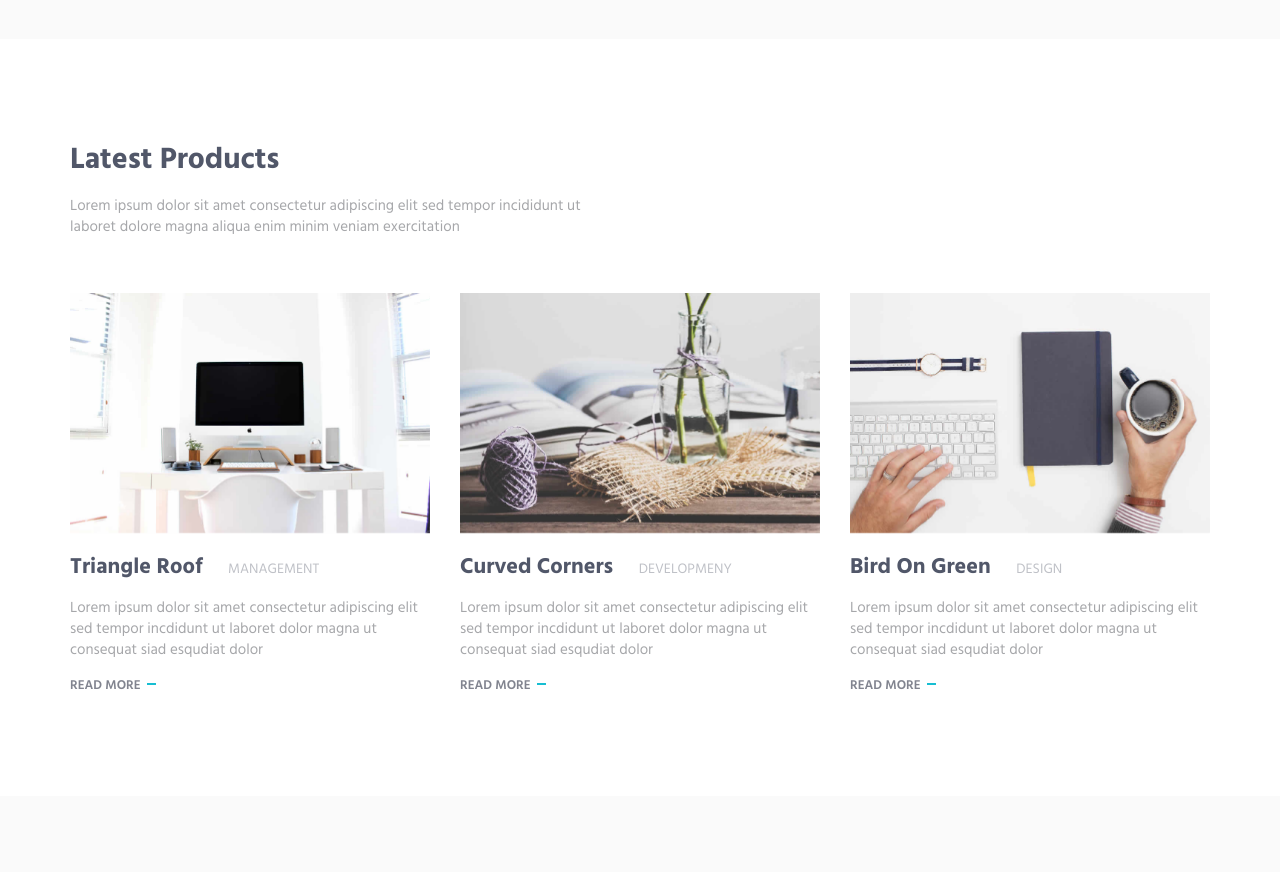
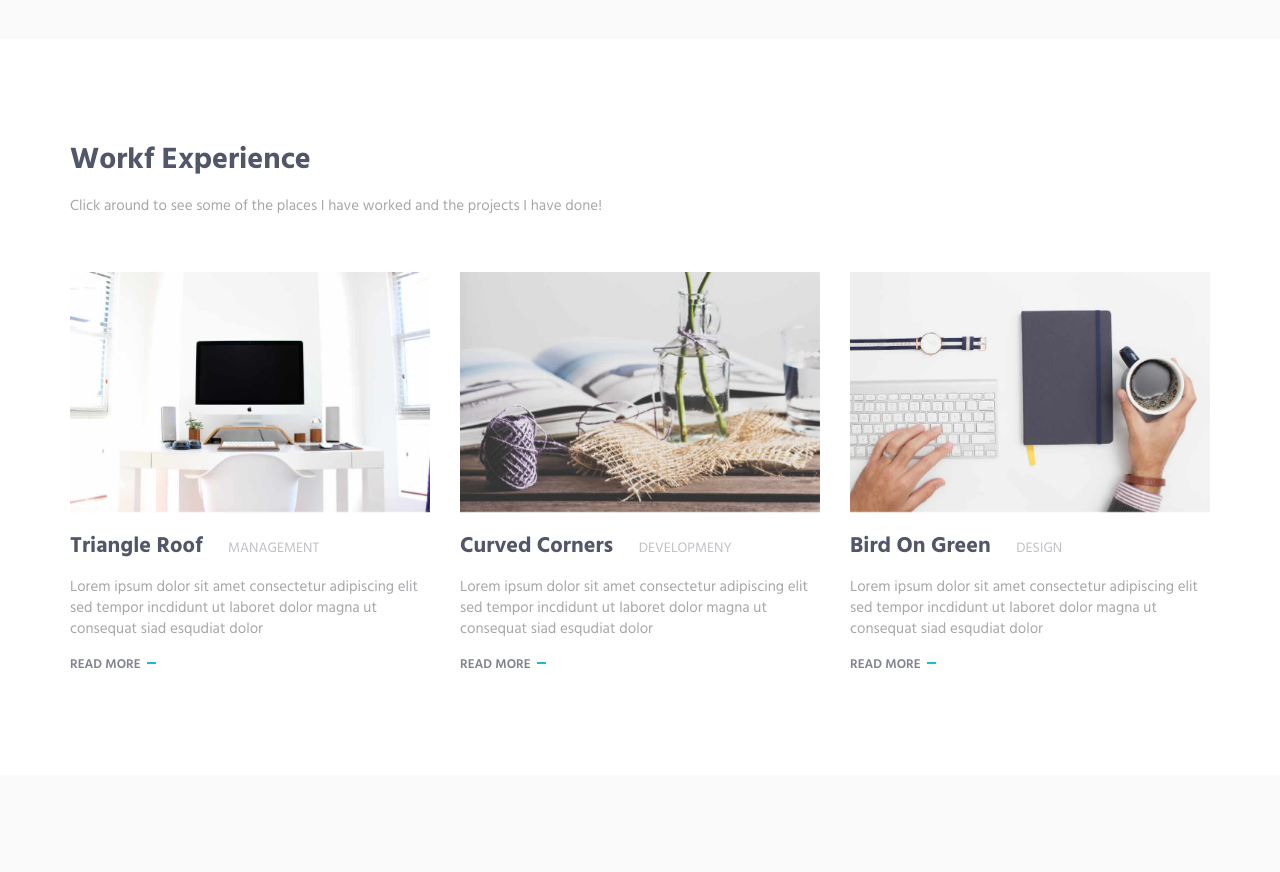
Before and after one commit to jennyliu88/jennyliu88.github.io, a plain HTML site: page index.html in a window 1280 px wide. Shown: the part 1860-2732 px from the top of the page. Drawn offline with Linux system fonts and the light colour scheme.

Commit message:
Update index.html

```diff
--- a/index.html
+++ b/index.html
@@ -221,8 +221,8 @@
             <div class="container content-lg">
                 <div class="row margin-b-40">
                     <div class="col-sm-6">
-                        <h2>Latest Products</h2>
-                        <p>Lorem ipsum dolor sit amet consectetur adipiscing elit sed tempor incididunt ut laboret dolore magna aliqua enim minim veniam exercitation</p>
+                        <h2>Workf Experience</h2>
+                        <p>Click around to see some of the places I have worked and the projects I have done!</p>
                     </div>
                 </div>
                 <!--// end row -->
```
